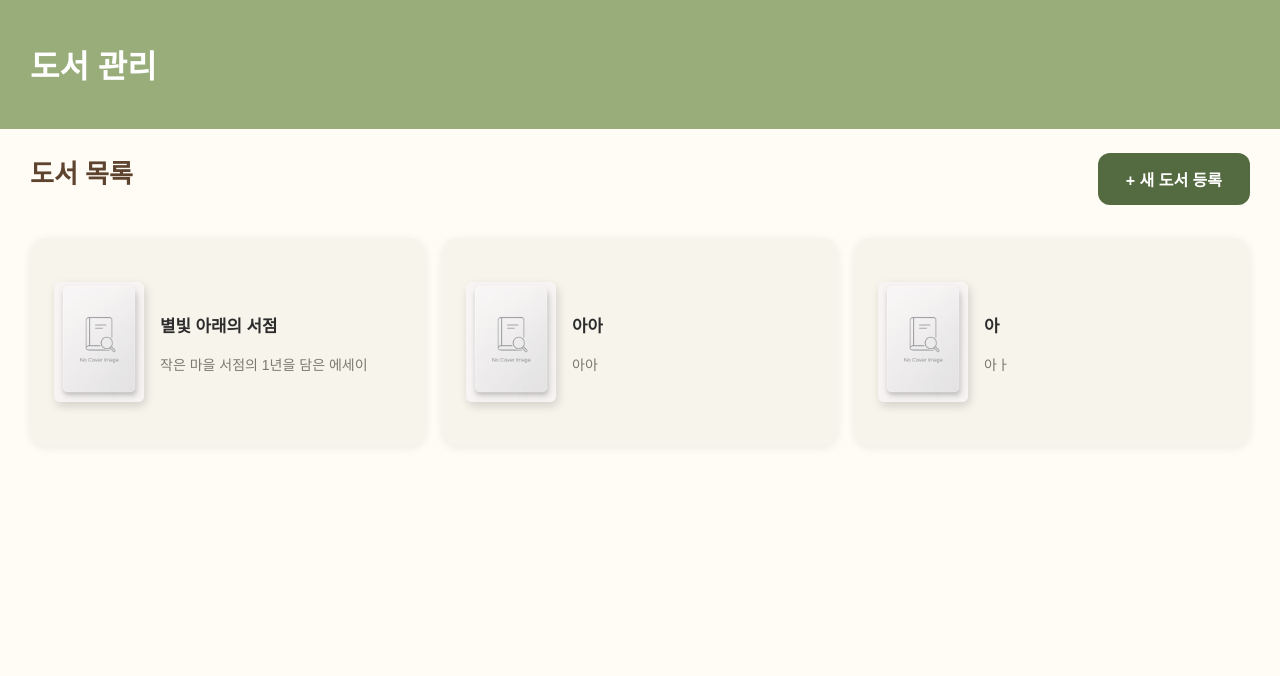
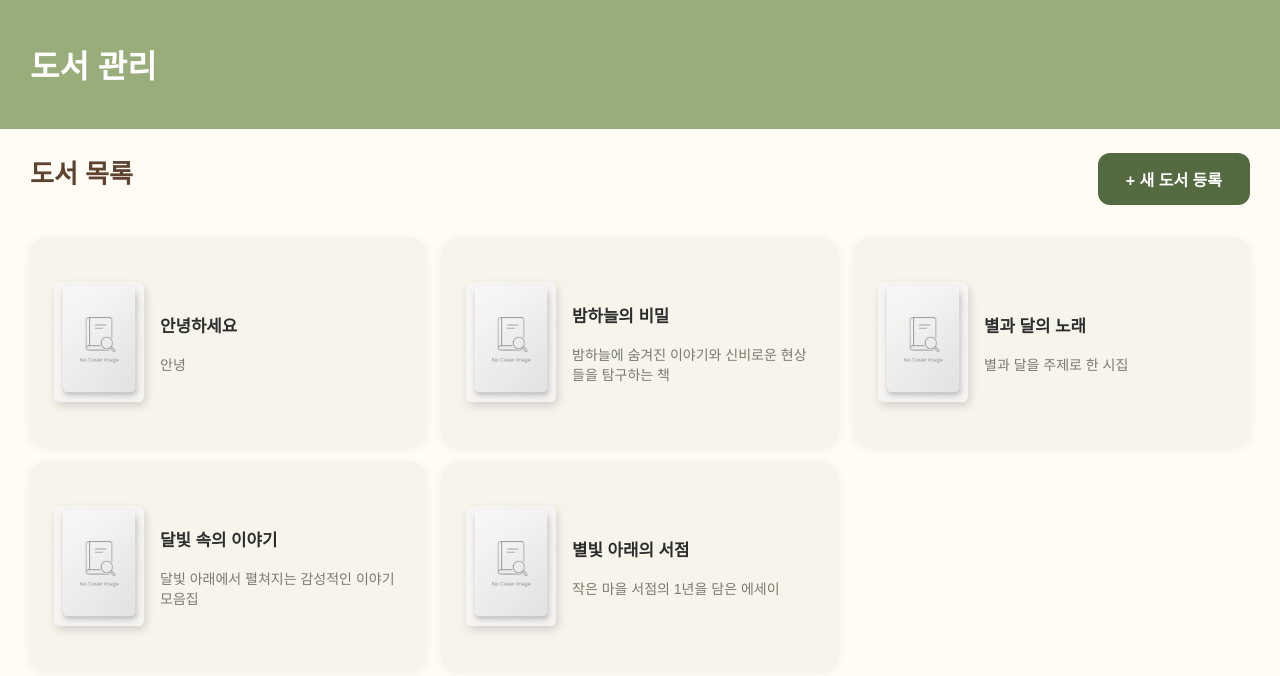
Before and after one commit to lsh4323/AIVLE_Mini-Project_4, a React (Vite) app: page / in a window 1280 px wide. Shown: the top 676 px of the page. Built offline with nearby package versions, Linux system fonts and the light colour scheme; data requests are answered from the project's data file.

Commit message:
등록할때 db에 들어가는 정보 수정

```diff
--- a/db.json
+++ b/db.json
@@ -10,16 +10,40 @@
       "updatedAt": "2026-05-26T05:53:43.272Z"
     },
     {
-      "title": "아아",
-      "author": "아",
-      "content": "아아",
-      "id": "ELPt2_BXcV4"
+      "id": "2",
+      "title": "달빛 속의 이야기",
+      "author": "김영희",
+      "content": "달빛 아래에서 펼쳐지는 감성적인 이야기 모음집",
+      "coverImageUrl": "",
+      "createdAt": "2026-04-25T10:30:00.000Z",
+      "updatedAt": "2026-05-26T05:53:43.272Z"
     },
     {
-      "title": "아",
-      "author": "아ㅏ",
-      "content": "아ㅏ",
-      "id": "yajhow7I40Y"
+      "id": "3",
+      "title": "별과 달의 노래",
+      "author": "이수민",
+      "content": "별과 달을 주제로 한 시집",
+      "coverImageUrl": "",
+      "createdAt": "2026-04-26T14:45:00.000Z",
+      "updatedAt": "2026-05-26T05:53:43.272Z"
+    },
+    {
+      "id": "4",
+      "title": "밤하늘의 비밀",
+      "author": "박지훈",
+      "content": "밤하늘에 숨겨진 이야기와 신비로운 현상들을 탐구하는 책",
+      "coverImageUrl": "",
+      "createdAt": "2026-04-27T16:20:00.000Z",
+      "updatedAt": "2026-05-26T05:53:43.272Z"
+    },
+    {
+      "title": "안녕하세요",
+      "author": "안ㅇ녕",
+      "content": "안녕",
+      "coverImageUrl": "",
+      "createdAt": "2026-05-26T08:31:00.177Z",
+      "updatedAt": "2026-05-26T08:31:00.177Z",
+      "id": "RNYf10Yybu4"
     }
   ],
   "$schema": "./node_modules/json-server/schema.json"
--- a/src/screens/BookAddScreen.jsx
+++ b/src/screens/BookAddScreen.jsx
@@ -1,6 +1,6 @@
 import { useNavigate } from "react-router-dom";
 import { useState } from "react";
-import BackToListButton from '../components/BackToListButton';
+import BackToListButton from "../components/BackToListButton";
 
 function BookAddScreen({ onAddBook }) {
   const navigate = useNavigate();
@@ -21,6 +21,9 @@ function BookAddScreen({ onAddBook }) {
       title: title,
       author: author,
       content: content,
+      coverImageUrl: "",
+      createdAt: new Date().toISOString(),
+      updatedAt: new Date().toISOString(),
     });
 
     navigate("/");
@@ -28,13 +31,15 @@ function BookAddScreen({ onAddBook }) {
 
   return (
     <>
-      <BackToListButton/>
+      <BackToListButton />
 
       <h2 className="subtitle">책 등록</h2>
       {/* 입력 폼 */}
       <form onSubmit={handleSubmit}>
         <div>
-          <label className="form-label" htmlFor="title">제목</label>
+          <label className="form-label" htmlFor="title">
+            제목
+          </label>
           <input
             className="form-input"
             id="title"
@@ -46,7 +51,9 @@ function BookAddScreen({ onAddBook }) {
         </div>
 
         <div>
-          <label className="form-label" htmlFor="author">저자</label>
+          <label className="form-label" htmlFor="author">
+            저자
+          </label>
           <input
             className="form-input"
             id="author"
@@ -58,7 +65,9 @@ function BookAddScreen({ onAddBook }) {
         </div>
 
         <div>
-          <label className="form-label"h tmlFor="content">내용</label>
+          <label className="form-label" h tmlFor="content">
+            내용
+          </label>
           <textarea
             className="form-textarea"
             id="content"
```
